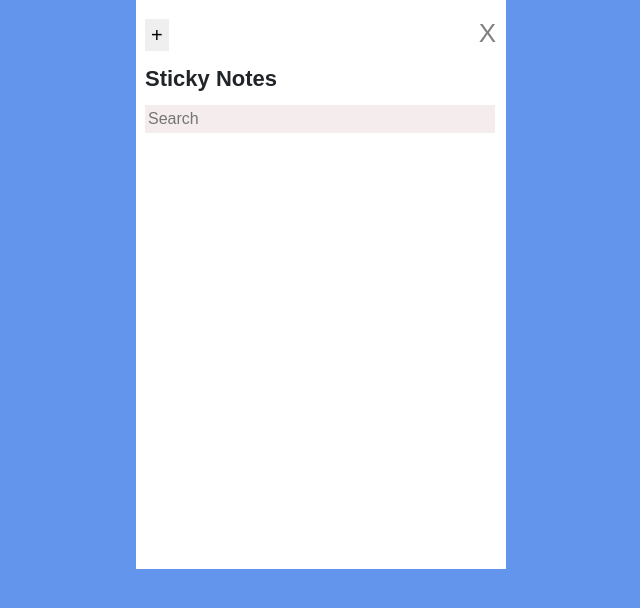
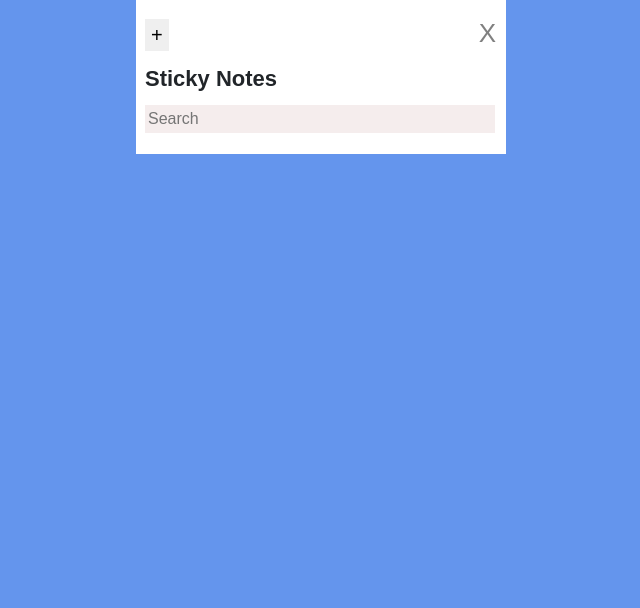
Before and after one commit to 3KINGZ/Sticky-Notes, a React (Create React App) app: page / in a window 1280 px wide. Shown: the top 608 px of the page, without its empty margins (319-959 px from the left). Built offline with nearby package versions, Linux system fonts and the light colour scheme.

Commit message:
modify style

```diff
--- a/src/index.css
+++ b/src/index.css
@@ -49,7 +49,7 @@ input {
 .notes-container {
   margin-top: 12px;
   overflow-y: scroll;
-  height: 415px;
+  max-height: 415px;
 }
 
 ::-webkit-scrollbar {
```
